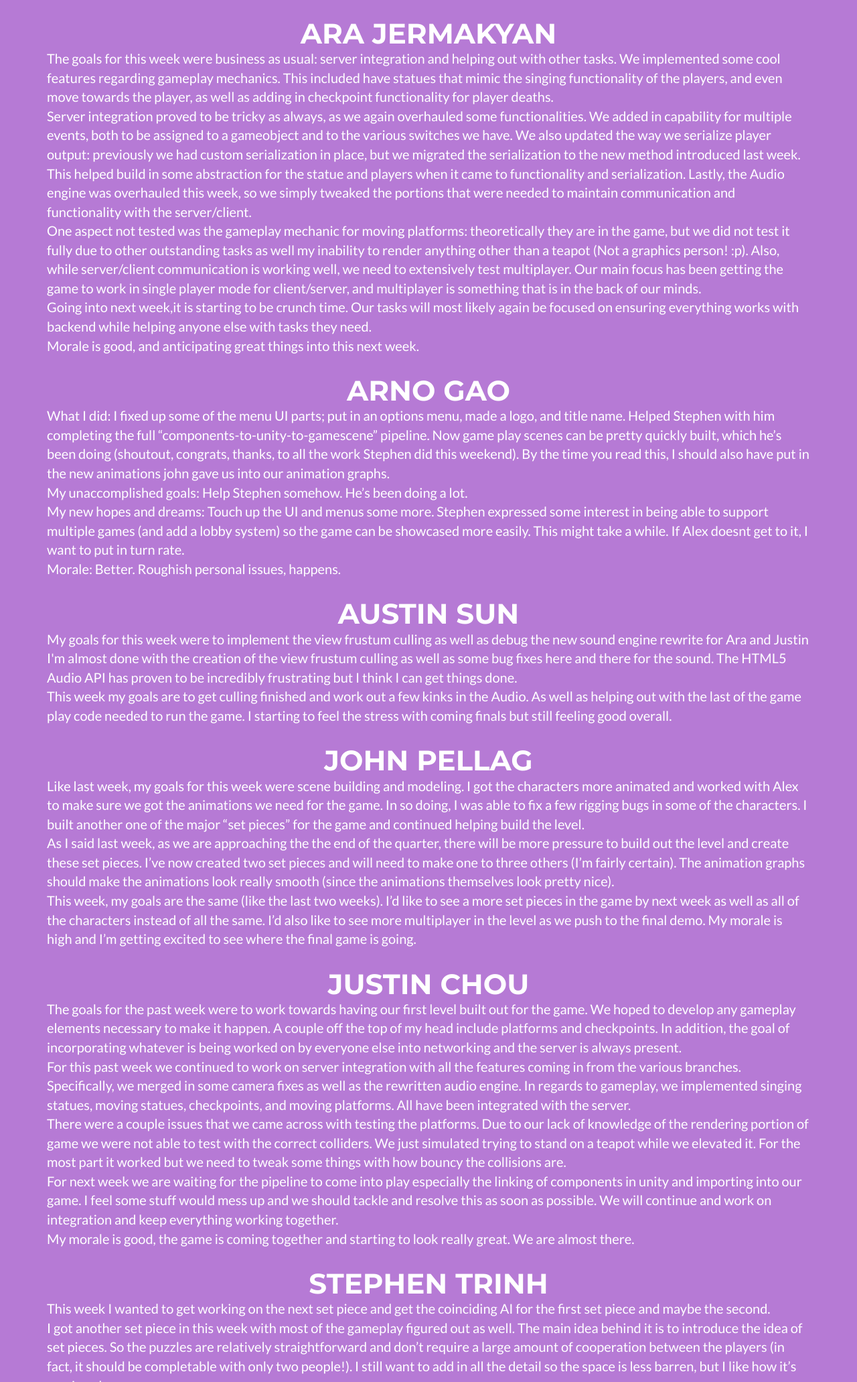
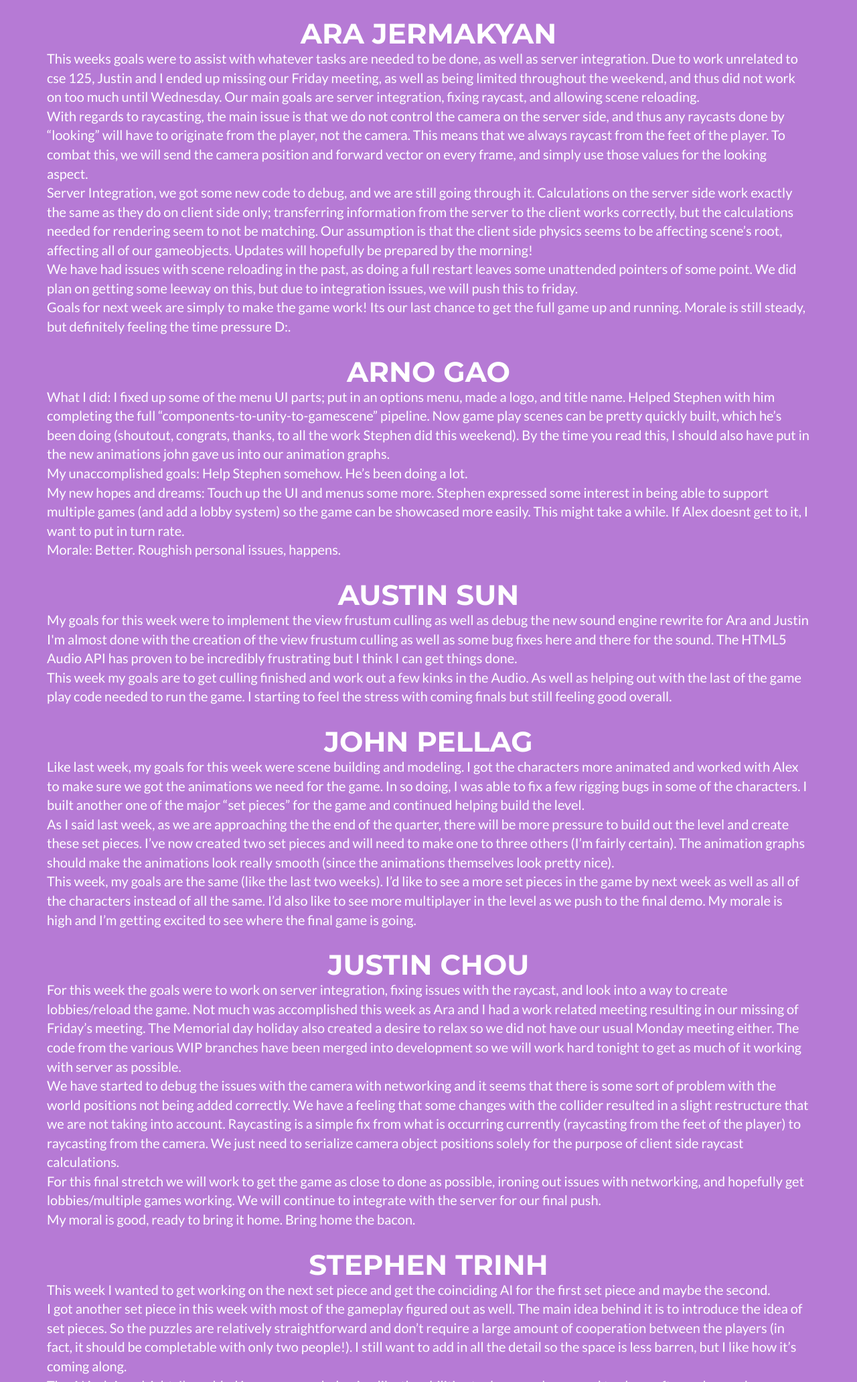
Before and after one commit to LostInSunSea/cse125blog, a website: page blog/week9.html in a window 1280 px wide. Shown: the part 2073-4136 px from the top of the page at 67% size. Drawn offline with nearby package versions, Linux system fonts and the light colour scheme; a script that the page names is missing.

Commit message:
more posts

```diff
--- a/blog/week9.html
+++ b/blog/week9.html
@@ -133,15 +133,16 @@
                 <div class="col-sm-12">
                     <h2 class="text-center">Ara Jermakyan</h2>
                     <p>
-                        The goals for this week were business as usual: server integration and helping out with other tasks. We implemented some cool features  regarding gameplay mechanics. This included have statues that mimic the singing functionality of the players, and even move towards the player, as well as adding in checkpoint functionality for player deaths.
+                        This weeks goals were to assist with whatever tasks are needed to be done, as well as server integration. Due to work unrelated to cse 125, Justin and I ended up missing our Friday meeting, as well as being limited throughout the weekend, and thus did not work on too much until Wednesday. Our main goals are server integration, fixing raycast, and allowing scene reloading.
                         <br>
-                        Server integration proved to be tricky as always, as we again overhauled some functionalities. We added in capability for multiple events, both to be assigned to a gameobject and to the various switches we have. We also updated the way we serialize player output: previously we had custom serialization in place, but we migrated the serialization to the new method introduced last week. This helped build in some abstraction for the statue and players when it came to functionality and serialization. Lastly, the Audio engine was overhauled this week, so we simply tweaked the portions that were needed to maintain communication and functionality with the server/client.
+                        With regards to raycasting, the main issue is that we do not control the camera on the server side, and thus any raycasts done by “looking” will have to originate from the player, not the camera. This means that we always raycast from the feet of the player. To combat this, we will send the camera position and forward vector on every frame, and simply use those values for the looking aspect.
                         <br>
-                        One aspect not tested was the gameplay mechanic for moving platforms: theoretically they are in the game, but we did not test it fully due to other outstanding tasks as well my inability to render anything other than a teapot (Not a graphics person! :p). Also, while server/client communication is working well, we need to extensively test multiplayer. Our main focus has been getting the game to work in single player mode for client/server, and multiplayer is something that is in the back of our minds.
+                        Server Integration, we got some new code to debug, and we are still going through it. Calculations on the server side work exactly the same as they do on client side only; transferring information from the server to the client works correctly, but the calculations needed for rendering seem to not be matching. Our assumption is that the client side physics seems to be affecting scene’s root, affecting all of our gameobjects. Updates will hopefully be prepared by the morning!
                         <br>
-                        Going into next week,it is starting to be crunch time. Our tasks will most likely again be focused on ensuring everything works with backend while helping anyone else with tasks they need.
+                        We have had issues with scene reloading in the past, as doing a full restart leaves some unattended pointers of some point. We did plan on getting some leeway on this, but due to integration issues, we will push this to friday.
                         <br>
-                        Morale is good, and anticipating great things into this next week.
+                        Goals for next week are simply to make the game work! Its our last chance to get the full game up and running. Morale is still steady, but definitely feeling the time pressure D:.
+                        <br>
                     </p>
                 </div>
             </div>
@@ -209,15 +210,13 @@
                 <div class="col-sm-12">
                     <h2 class="text-center">Justin Chou</h2>
                     <p>
-                        The goals for the past week were to work towards having our first level built out for the game. We hoped to develop any gameplay elements necessary to make it happen. A couple off the top of my head include platforms and checkpoints. In addition, the goal of incorporating whatever is being worked on by everyone else into networking and the server is always present.
+                        For this week the goals were to work on server integration, fixing issues with the raycast, and look into a way to create lobbies/reload the game. Not much was accomplished this week as Ara and I had a work related meeting resulting in our missing of Friday’s meeting. The Memorial day holiday also created a desire to relax so we did not have our usual Monday meeting either. The code from the various WIP branches have been merged into development so we will work hard tonight to get as much of it working with server as possible.
                         <br>
-                        For this past week we continued to work on server integration with all the features coming in from the various branches. Specifically, we merged in some camera fixes as well as the rewritten audio engine. In regards to gameplay, we implemented singing statues, moving statues, checkpoints, and moving platforms. All have been integrated with the server.
+                        We have started to debug the issues with the camera with networking and it seems that there is some sort of problem with the world positions not being added correctly. We have a feeling that some changes with the collider resulted in a slight restructure that we are not taking into account. Raycasting is a simple fix from what is occurring currently (raycasting from the feet of the player) to raycasting from the camera. We just need to serialize camera object positions solely for the purpose of client side raycast calculations.
                         <br>
-                        There were a couple issues that we came across with testing the platforms. Due to our lack of knowledge of the rendering portion of game we were not able to test with the correct colliders. We just simulated trying to stand on a teapot while we elevated it. For the most part it worked but we need to tweak some things with how bouncy the collisions are.
+                        For this final stretch we will work to get the game as close to done as possible, ironing out issues with networking, and hopefully get lobbies/multiple games working. We will continue to integrate with the server for our final push.
                         <br>
-                        For next week we are waiting for the pipeline to come into play especially the linking of components in unity and importing into our game. I feel some stuff would mess up and we should tackle and resolve this as soon as possible. We will continue and work on integration and keep everything working together.
-                        <br>
-                        My morale is good, the game is coming together and starting to look really great. We are almost there.
+                        My moral is good, ready to bring it home. Bring home the bacon.
                         <br>
                     </p>
                 </div>
```
